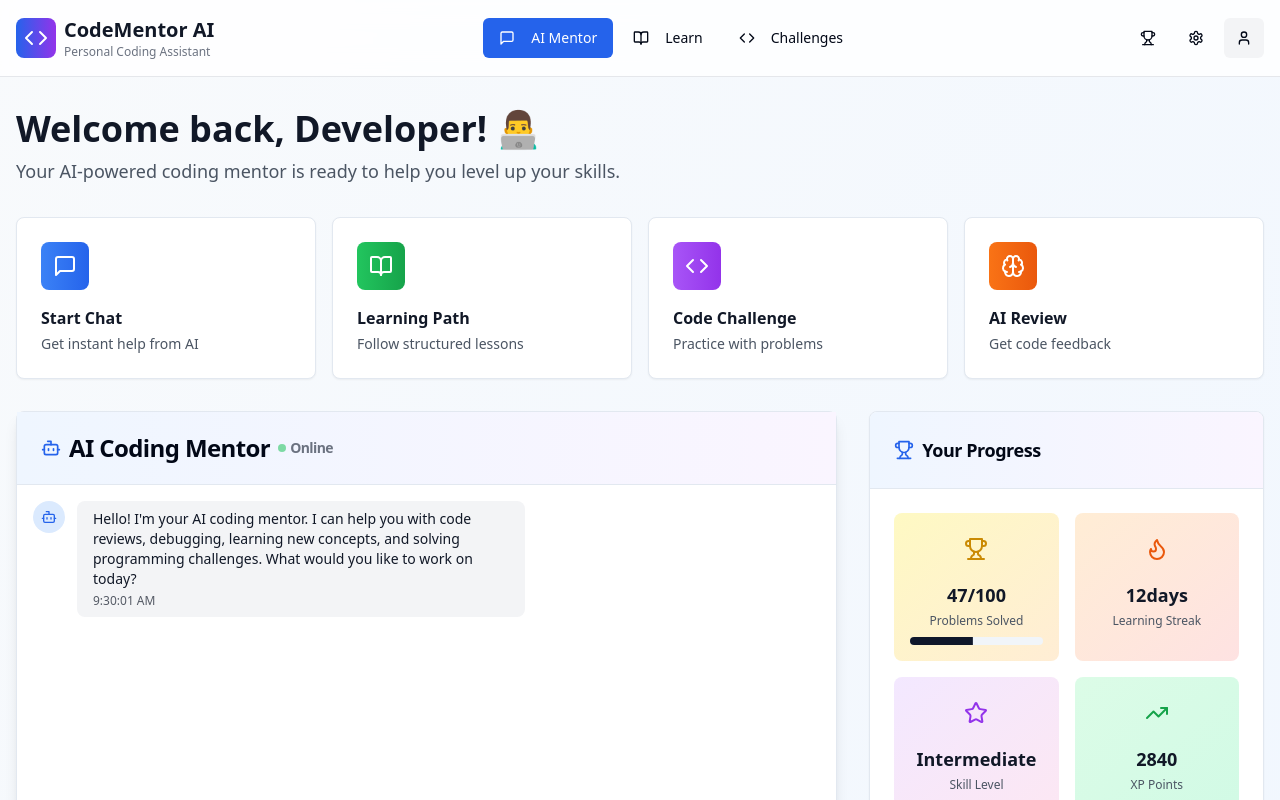
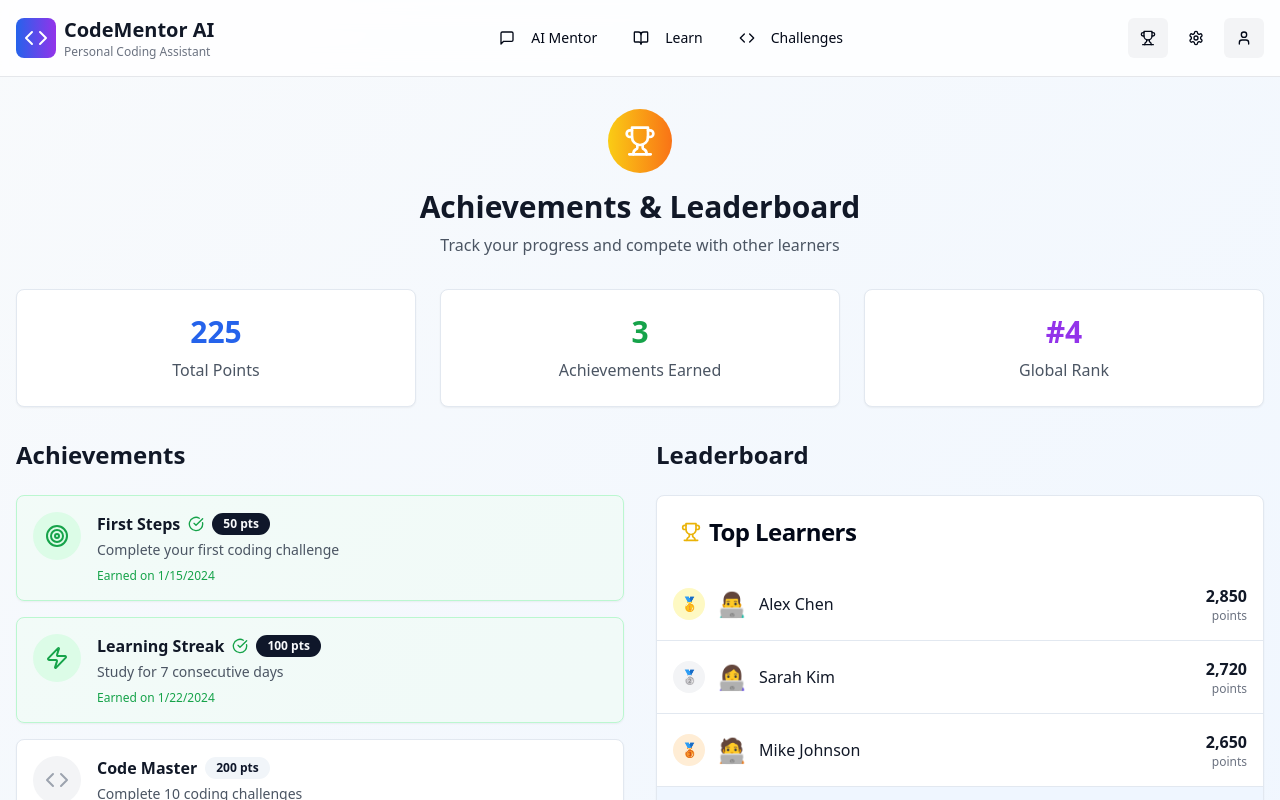
Before and after one commit to marutprishat/agentic-code-buddy-dash, a React (Vite) app: page / in a window 1280 px wide. Both pictures are taken after a click on the button 1147 px from the left and 38 px from the top of the page. Shown: the top 800 px of the page. Built offline with nearby package versions, Linux system fonts and the light colour scheme.

Commit message:
Add trophy page and dropdown
Added a trophy page and dropdown menu to the header for trophy functionality.

```diff
--- /dev/null
+++ b/src/components/AchievementsPage.tsx
@@ -0,0 +1,231 @@
+
+import React from 'react';
+import { Card, CardContent, CardHeader, CardTitle } from '@/components/ui/card';
+import { Badge } from '@/components/ui/badge';
+import { Progress } from '@/components/ui/progress';
+import { Trophy, Star, Award, Target, Zap, Code, BookOpen, CheckCircle } from 'lucide-react';
+
+export const AchievementsPage = () => {
+  const achievements = [
+    {
+      id: 1,
+      title: 'First Steps',
+      description: 'Complete your first coding challenge',
+      icon: Target,
+      earned: true,
+      earnedDate: '2024-01-15',
+      points: 50,
+    },
+    {
+      id: 2,
+      title: 'Learning Streak',
+      description: 'Study for 7 consecutive days',
+      icon: Zap,
+      earned: true,
+      earnedDate: '2024-01-22',
+      points: 100,
+    },
+    {
+      id: 3,
+      title: 'Code Master',
+      description: 'Complete 10 coding challenges',
+      icon: Code,
+      earned: false,
+      progress: 6,
+      total: 10,
+      points: 200,
+    },
+    {
+      id: 4,
+      title: 'Knowledge Seeker',
+      description: 'Complete all beginner modules',
+      icon: BookOpen,
+      earned: false,
+      progress: 4,
+      total: 6,
+      points: 150,
+    },
+    {
+      id: 5,
+      title: 'Perfect Score',
+      description: 'Get 100% on a challenge',
+      icon: Star,
+      earned: true,
+      earnedDate: '2024-01-20',
+      points: 75,
+    },
+    {
+      id: 6,
+      title: 'Dedication',
+      description: 'Study for 30 consecutive days',
+      icon: Award,
+      earned: false,
+      progress: 12,
+      total: 30,
+      points: 300,
+    },
+  ];
+
+  const leaderboard = [
+    { rank: 1, name: 'Alex Chen', points: 2850, avatar: '👨‍💻' },
+    { rank: 2, name: 'Sarah Kim', points: 2720, avatar: '👩‍💻' },
+    { rank: 3, name: 'Mike Johnson', points: 2650, avatar: '🧑‍💻' },
+    { rank: 4, name: 'You', points: 1275, avatar: '👤', isCurrentUser: true },
+    { rank: 5, name: 'Emma Davis', points: 1180, avatar: '👩‍💻' },
+    { rank: 6, name: 'James Wilson', points: 1050, avatar: '👨‍💻' },
+  ];
+
+  const totalPoints = achievements
+    .filter(a => a.earned)
+    .reduce((sum, a) => sum + a.points, 0);
+
+  const earnedAchievements = achievements.filter(a => a.earned).length;
+
+  return (
+    <div className="space-y-8 animate-fade-in">
+      {/* Header */}
+      <div className="text-center">
+        <div className="flex items-center justify-center mb-4">
+          <div className="w-16 h-16 bg-gradient-to-r from-yellow-400 to-orange-500 rounded-full flex items-center justify-center">
+            <Trophy className="h-8 w-8 text-white" />
+          </div>
+        </div>
+        <h1 className="text-3xl font-bold text-gray-900 mb-2">Achievements & Leaderboard</h1>
+        <p className="text-gray-600">Track your progress and compete with other learners</p>
+      </div>
+
+      {/* Stats Overview */}
+      <div className="grid md:grid-cols-3 gap-6">
+        <Card className="text-center hover:shadow-lg transition-shadow">
+          <CardContent className="pt-6">
+            <div className="text-3xl font-bold text-blue-600 mb-2">{totalPoints}</div>
+            <div className="text-gray-600">Total Points</div>
+          </CardContent>
+        </Card>
+        <Card className="text-center hover:shadow-lg transition-shadow">
+          <CardContent className="pt-6">
+            <div className="text-3xl font-bold text-green-600 mb-2">{earnedAchievements}</div>
+            <div className="text-gray-600">Achievements Earned</div>
+          </CardContent>
+        </Card>
+        <Card className="text-center hover:shadow-lg transition-shadow">
+          <CardContent className="pt-6">
+            <div className="text-3xl font-bold text-purple-600 mb-2">#4</div>
+            <div className="text-gray-600">Global Rank</div>
+          </CardContent>
+        </Card>
+      </div>
+
+      <div className="grid lg:grid-cols-2 gap-8">
+        {/* Achievements */}
+        <div>
+          <h2 className="text-2xl font-bold text-gray-900 mb-6">Achievements</h2>
+          <div className="space-y-4">
+            {achievements.map((achievement) => (
+              <Card
+                key={achievement.id}
+                className={`transition-all duration-200 hover:shadow-md ${
+                  achievement.earned
+                    ? 'border-green-200 bg-green-50/50'
+                    : 'hover:border-gray-300'
+                }`}
+              >
+                <CardContent className="p-4">
+                  <div className="flex items-start space-x-4">
+                    <div className={`w-12 h-12 rounded-full flex items-center justify-center ${
+                      achievement.earned
+                        ? 'bg-green-100 text-green-600'
+                        : 'bg-gray-100 text-gray-400'
+                    }`}>
+                      <achievement.icon className="h-6 w-6" />
+                    </div>
+                    <div className="flex-1">
+                      <div className="flex items-center space-x-2 mb-1">
+                        <h3 className="font-semibold text-gray-900">{achievement.title}</h3>
+                        {achievement.earned && <CheckCircle className="h-4 w-4 text-green-600" />}
+                        <Badge variant={achievement.earned ? 'default' : 'secondary'}>
+                          {achievement.points} pts
+                        </Badge>
+                      </div>
+                      <p className="text-sm text-gray-600 mb-2">{achievement.description}</p>
+                      {achievement.earned ? (
+                        <p className="text-xs text-green-600">
+                          Earned on {new Date(achievement.earnedDate).toLocaleDateString()}
+                        </p>
+                      ) : achievement.progress !== undefined ? (
+                        <div className="space-y-1">
+                          <div className="flex justify-between text-xs text-gray-500">
+                            <span>Progress</span>
+                            <span>{achievement.progress}/{achievement.total}</span>
+                          </div>
+                          <Progress
+                            value={(achievement.progress / achievement.total) * 100}
+                            className="h-2"
+                          />
+                        </div>
+                      ) : (
+                        <p className="text-xs text-gray-500">Not started</p>
+                      )}
+                    </div>
+                  </div>
+                </CardContent>
+              </Card>
+            ))}
+          </div>
+        </div>
+
+        {/* Leaderboard */}
+        <div>
+          <h2 className="text-2xl font-bold text-gray-900 mb-6">Leaderboard</h2>
+          <Card>
+            <CardHeader>
+              <CardTitle className="flex items-center space-x-2">
+                <Trophy className="h-5 w-5 text-yellow-500" />
+                <span>Top Learners</span>
+              </CardTitle>
+            </CardHeader>
+            <CardContent className="p-0">
+              <div className="space-y-0">
+                {leaderboard.map((user) => (
+                  <div
+                    key={user.rank}
+                    className={`flex items-center justify-between p-4 border-b last:border-b-0 hover:bg-gray-50 transition-colors ${
+                      user.isCurrentUser ? 'bg-blue-50 border-blue-200' : ''
+                    }`}
+                  >
+                    <div className="flex items-center space-x-3">
+                      <div className={`w-8 h-8 rounded-full flex items-center justify-center text-sm font-bold ${
+                        user.rank === 1 ? 'bg-yellow-100 text-yellow-800' :
+                        user.rank === 2 ? 'bg-gray-100 text-gray-800' :
+                        user.rank === 3 ? 'bg-orange-100 text-orange-800' :
+                        'bg-blue-100 text-blue-800'
+                      }`}>
+                        {user.rank <= 3 ? (
+                          user.rank === 1 ? '🥇' :
+                          user.rank === 2 ? '🥈' : '🥉'
+                        ) : user.rank}
+                      </div>
+                      <div className="text-2xl">{user.avatar}</div>
+                      <div>
+                        <div className={`font-medium ${user.isCurrentUser ? 'text-blue-900' : 'text-gray-900'}`}>
+                          {user.name}
+                        </div>
+                        {user.isCurrentUser && (
+                          <div className="text-xs text-blue-600">Your rank</div>
+                        )}
+                      </div>
+                    </div>
+                    <div className="text-right">
+                      <div className="font-semibold text-gray-900">{user.points.toLocaleString()}</div>
+                      <div className="text-xs text-gray-500">points</div>
+                    </div>
+                  </div>
+                ))}
+              </div>
+            </CardContent>
+          </Card>
+        </div>
+      </div>
+    </div>
+  );
+};
--- a/src/components/Header.tsx
+++ b/src/components/Header.tsx
@@ -59,7 +59,12 @@ export const Header = ({ activeSection, setActiveSection }: HeaderProps) => {
 
           {/* User Actions */}
           <div className="flex items-center space-x-2">
-            <Button variant="ghost" size="icon">
+            <Button
+              variant="ghost"
+              size="icon"
+              onClick={() => setActiveSection('achievements')}
+              className={activeSection === 'achievements' ? 'bg-gray-100' : ''}
+            >
               <Trophy className="h-5 w-5" />
             </Button>
             <Button
@@ -96,6 +101,13 @@ export const Header = ({ activeSection, setActiveSection }: HeaderProps) => {
                   <Settings className="mr-2 h-4 w-4" />
                   <span>Settings</span>
                 </DropdownMenuItem>
+                <DropdownMenuItem
+                  className="cursor-pointer hover:bg-gray-50"
+                  onClick={() => setActiveSection('achievements')}
+                >
+                  <Trophy className="mr-2 h-4 w-4" />
+                  <span>Achievements</span>
+                </DropdownMenuItem>
                 <DropdownMenuItem className="cursor-pointer hover:bg-gray-50">
                   <HelpCircle className="mr-2 h-4 w-4" />
                   <span>Help & Support</span>
--- a/src/pages/Index.tsx
+++ b/src/pages/Index.tsx
@@ -7,6 +7,7 @@ import { ProgressDashboard } from '@/components/ProgressDashboard';
 import { CodeChallenges } from '@/components/CodeChallenges';
 import { QuickActions } from '@/components/QuickActions';
 import { SettingsPage } from '@/components/SettingsPage';
+import { AchievementsPage } from '@/components/AchievementsPage';
 
 const Index = () => {
   const [activeSection, setActiveSection] = useState('chat');
@@ -21,6 +22,8 @@ const Index = () => {
         return <CodeChallenges />;
       case 'settings':
         return <SettingsPage />;
+      case 'achievements':
+        return <AchievementsPage />;
       default:
         return <ChatInterface />;
     }
@@ -31,7 +34,7 @@ const Index = () => {
       <Header activeSection={activeSection} setActiveSection={setActiveSection} />
 
       <main className="container mx-auto px-4 py-8 max-w-7xl">
-        {activeSection !== 'settings' && (
+        {activeSection !== 'settings' && activeSection !== 'achievements' && (
           <>
             {/* Welcome Section */}
             <div className="mb-8 animate-fade-in">
@@ -49,8 +52,8 @@ const Index = () => {
         )}
 
         {/* Main Content Area */}
-        {activeSection === 'settings' ? (
-          <SettingsPage />
+        {activeSection === 'settings' || activeSection === 'achievements' ? (
+          renderMainContent()
         ) : (
           <div className="grid lg:grid-cols-3 gap-8 mt-8">
             {/* Primary Content */}
```
